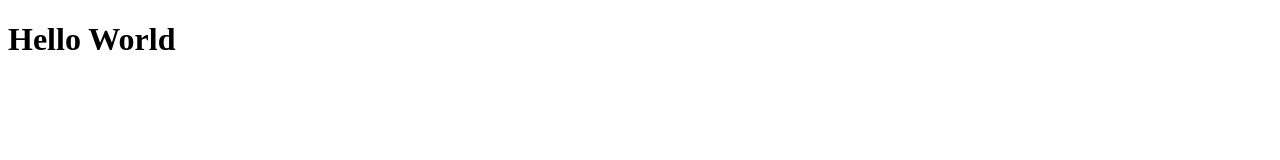
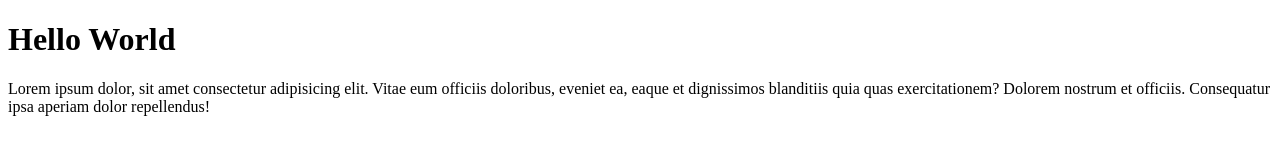
Before and after one commit to elain12/wpu-git-test, a plain HTML site: page index.html in a window 1280 px wide. Drawn offline with Linux system fonts and the light colour scheme.

Commit message:
menambahkan paragraf

```diff
--- a/index.html
+++ b/index.html
@@ -8,5 +8,6 @@
 </head>
 <body>
     <h1>Hello World</h1>
+    <p>Lorem ipsum dolor, sit amet consectetur adipisicing elit. Vitae eum officiis doloribus, eveniet ea, eaque et dignissimos blanditiis quia quas exercitationem? Dolorem nostrum et officiis. Consequatur ipsa aperiam dolor repellendus!</p>
 </body>
 </html>
```
